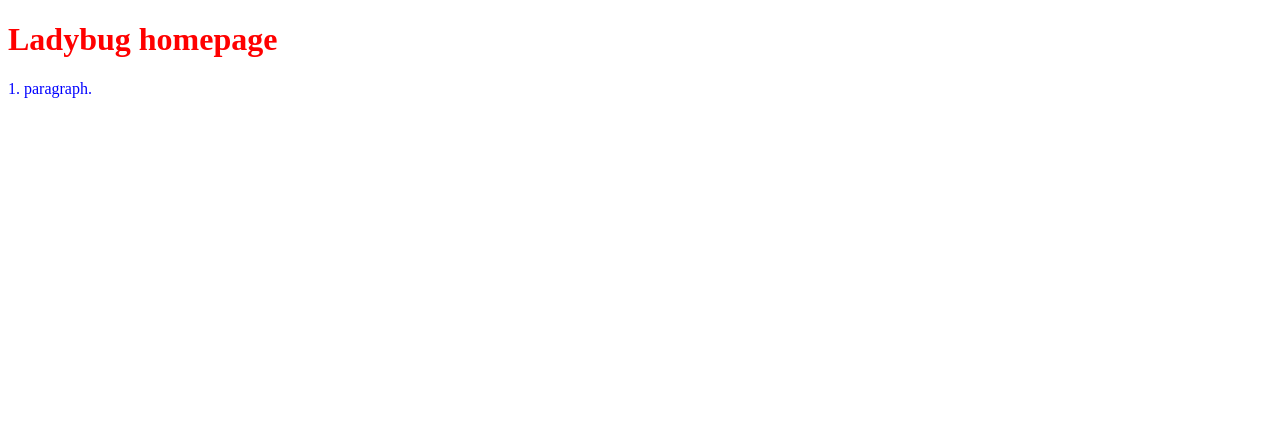
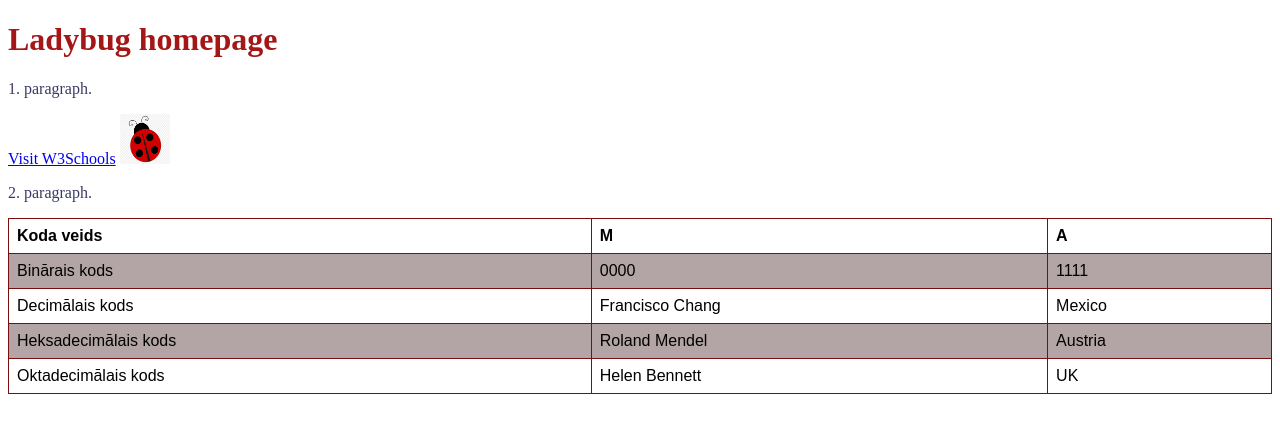
Before and after one commit to MariteAdijane/DialogsAB_JavaScript, a plain HTML site: page Class03_20220516/Class03_01.html in a window 1280 px wide. Drawn offline with Linux system fonts and the light colour scheme.

Commit message:
add table

```diff
--- a/Class03_20220516/Class03_01.html
+++ b/Class03_20220516/Class03_01.html
@@ -1,18 +1,65 @@
 <!DOCTYPE html>
 <html>
 <head>
-    <title> Page title
-       <link rel = "icon" href = "../images/png-transparent-ladybird-icon-ladybug-poster-insects-cartoon.png" type = "image/x-icon">
-     </title>
+    <title> LadyBug HP
+    </title>
+       <link rel = "icon" href = "../images/ladybug-png-images-transparent-free-download-790453.png" type = "image/x-icon">
 <style>
-  h1 {color:red;}
-  p {color:blue;}
+  h1 {color:rgb(165, 22, 22);}
+  p {color:rgb(58, 58, 102);}
 </style>
 </head>
 <body>
 
-<h1>Ladybug homepage</h1>
-<p>1. paragraph.</p>
+<h1> Ladybug homepage</h1>
+<p> 1. paragraph. </p>
+<a href="https://www.w3schools.com">Visit W3Schools</a>
+<img src="../images/ladybug-png-images-transparent-free-download-790453.png" alt="icon ladybug" width="50" height="50">
+<p> 2. paragraph. </p>
+<style>
+    table {
+      font-family: arial, sans-serif;
+      border-collapse: collapse;
+      width: 100%;
+    }
 
+    td, th {
+      border: 1px solid #790e0e;
+      text-align: left;
+      padding: 8px;
+    }
+
+    tr:nth-child(even) {
+      background-color: #b3a5a5;
+    }
+    </style>
+<table>
+    <tr>
+      <th>Koda veids</th>
+      <th>M</th>
+      <th>A</th>
+    </tr>
+    <tr>
+      <td>Binārais kods</td>
+      <td>0000</td>
+      <td>1111</td>
+    </tr>
+    <tr>
+      <td>Decimālais kods</td>
+      <td>Francisco Chang</td>
+      <td>Mexico</td>
+    </tr>
+    <tr>
+      <td>Heksadecimālais kods</td>
+      <td>Roland Mendel</td>
+      <td>Austria</td>
+    </tr>
+    <tr>
+      <td>Oktadecimālais kods</td>
+      <td>Helen Bennett</td>
+      <td>UK</td>
+    </tr>
+    </tr>
+  </table>
 </body>
 </html>
```
Also changed, not shown: images/ladybug-png-images-transparent-free-download-790453.png (added).
